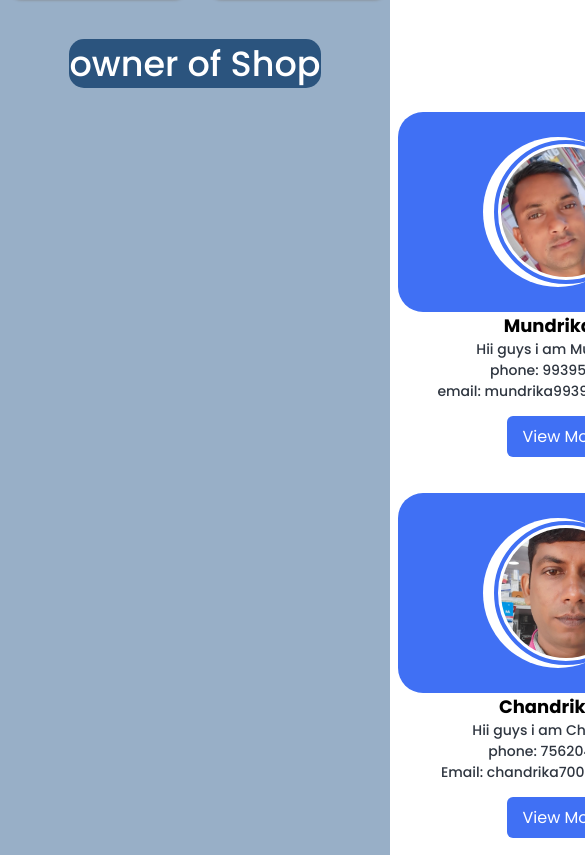
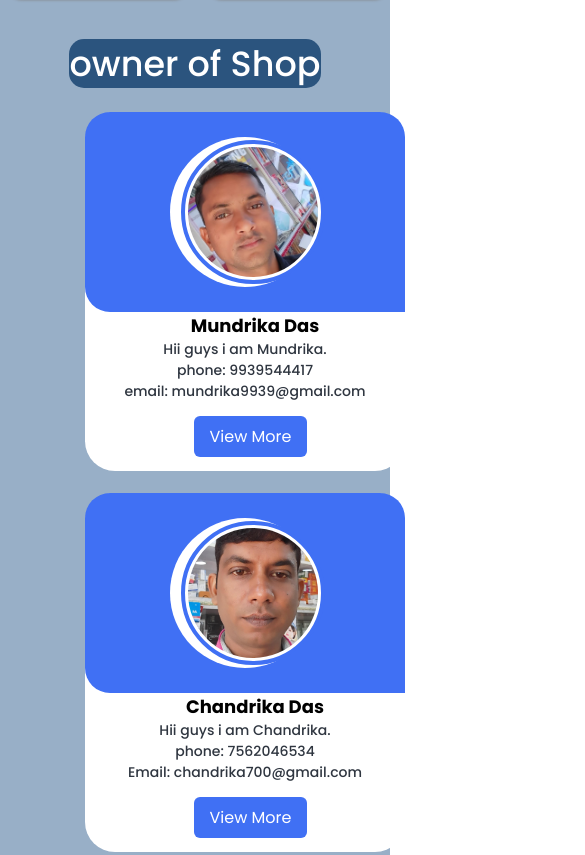
Before and after one commit to jaymaalaxmimobilecenter/mobileshop, a plain HTML site: page index.html in a window 390 px wide. Shown: the part 1845-2700 px from the top of the page, 585 px wide, since content can reach past the window. Drawn offline with nearby package versions, Linux system fonts and the light colour scheme; a web font is replaced by a local one.

Commit message:
my mobile

```diff
--- a/style.css
+++ b/style.css
@@ -509,7 +509,7 @@ line-height: 20PX;
   border-radius: 30PX;
   width: 320PX;
   margin: 22PX;
-  margin-left: 358px;
+  margin-left: 45px;
   background-color: #FFF;
   align-items: center;
  }
```
Also changed, not shown: 1 other file.
